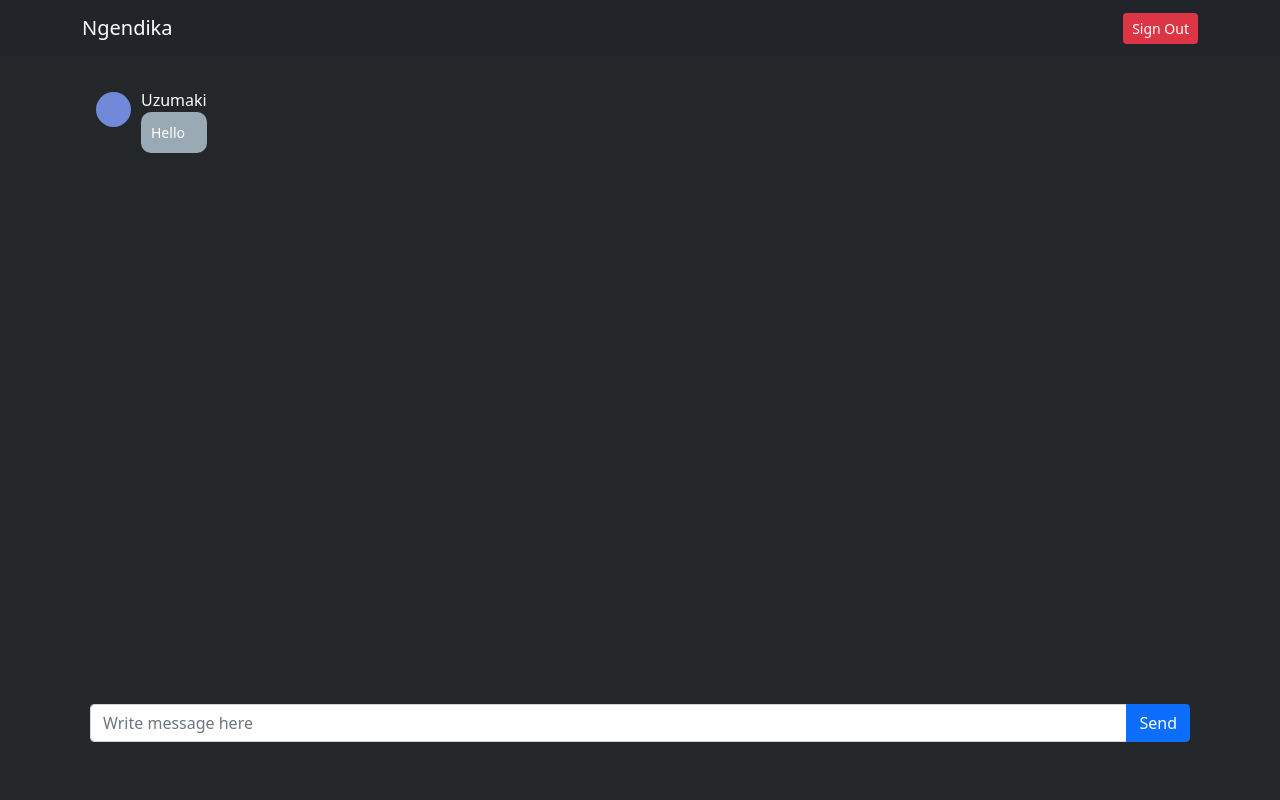
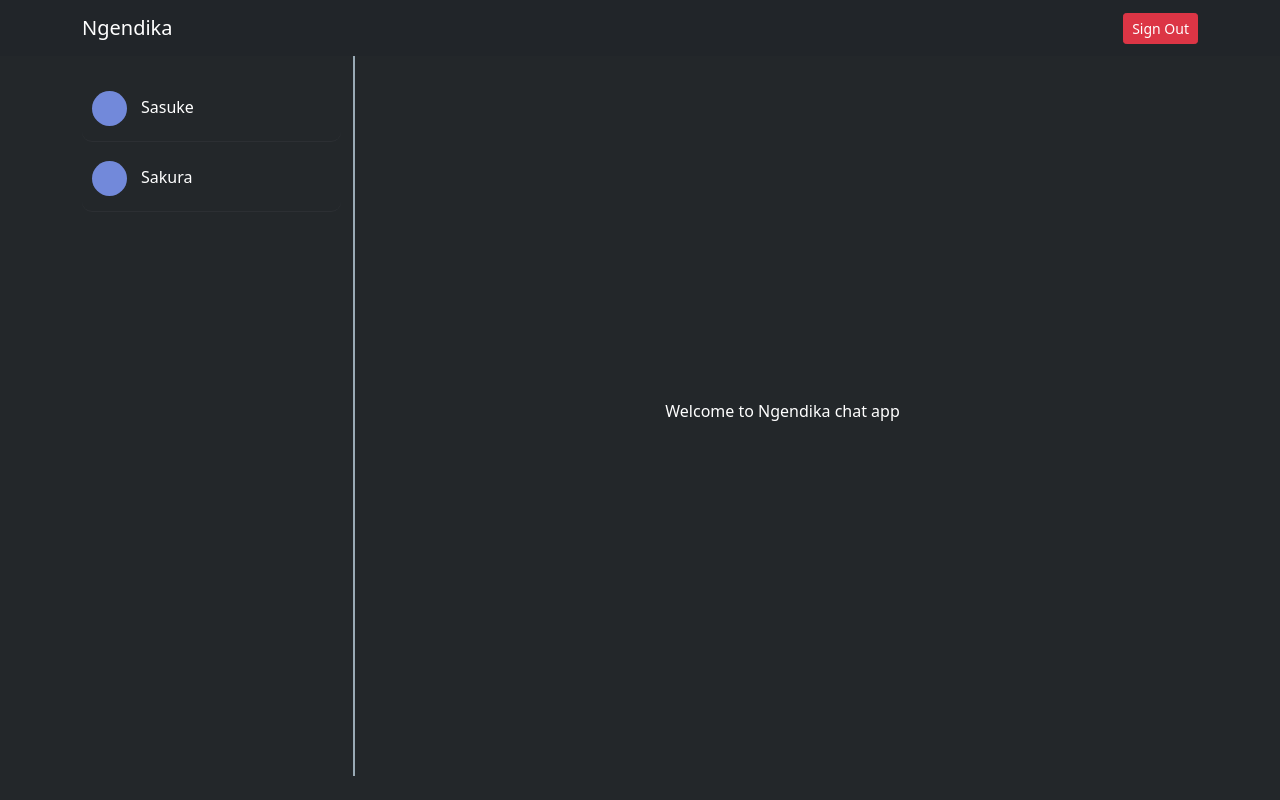
Before and after one commit to RizqiSyahrendra/ngendika, a React (Create React App) app: page / in a window 1280 px wide. Both pictures are taken after a click on the button "Sign In". Built offline with nearby package versions, Linux system fonts and the light colour scheme; no server answers.

Commit message:
fix layout multi friend chat

```diff
--- a/src/App.css
+++ b/src/App.css
@@ -47,6 +47,10 @@
   min-height: 100vh;
 }
 
+.welcome-chat-screen {
+  min-height: 90vh;
+}
+
 .chat-screen {
   min-height: 80vh;
   max-height: 80vh;
@@ -71,3 +75,21 @@
   padding: 10px;
   font-size: 14px;
 }
+
+.chat-list-box {
+  border-right: 2px solid var(--fontsecondary);
+  max-height: 90vh;
+  overflow-y: auto;
+}
+
+.chat-list-item {
+  border-radius: 10px;
+  border-bottom: 1px solid var(--bgmainlighter);
+  padding-top: 15px;
+  padding-bottom: 15px;
+  cursor: pointer;
+}
+
+.chat-list-item.active {
+  background: var(--bgmainlighter);
+}
--- a/src/components/Chatinput.js
+++ b/src/components/Chatinput.js
@@ -1,11 +1,13 @@
-import React, { useState } from 'react'
+import React, { useState, useContext } from 'react'
 import { Button, Col, FormControl, InputGroup, Row } from 'react-bootstrap'
+import { StoreContext } from '../store'
 
-const Chatinput = ({onInput}) => {
-    const [message, setMessage] = useState('')
+const Chatinput = ({socket}) => {
+    const { dispatchActiveChat } = useContext(StoreContext);
+    const [message, setMessage] = useState('');
 
     const submitMessage = () => {
-        onInput(message);
+        dispatchActiveChat({type: 'ADD_CHAT', payload: message});
         setMessage('');
     }
 
--- a/src/components/Chatitem.js
+++ b/src/components/Chatitem.js
@@ -4,7 +4,7 @@ import { StoreContext } from '../store'
 const Chatitem = ({data}) => {
     const { stateUser } = useContext(StoreContext);
 
-    if (data.email === stateUser.email) {
+    if (data.user_email === stateUser.email) {
         return (
             <div className="d-flex justify-content-end">
                 <span className="chat-item-text">
@@ -19,7 +19,7 @@ const Chatitem = ({data}) => {
             <span className="chat-item-pict mt-1">
             </span>
             <div className="d-flex flex-column">
-                <span>{data.name}</span>
+                <span>{data.user_name}</span>
                 <span className="chat-item-text">
                     {data.text}
                 </span>
--- a/src/components/Chatscreen.js
+++ b/src/components/Chatscreen.js
@@ -1,13 +1,25 @@
-import React from 'react'
+import React, { useEffect, useContext } from 'react'
 import { Col, Row } from 'react-bootstrap'
 import Chatitem from './Chatitem'
+import { StoreContext } from '../store'
 
-const Chatscreen = ({data}) => {
+const Chatscreen = ({socket}) => {
+    const { stateActiveChat } = useContext(StoreContext);
+
+    // useEffect(() => {
+    //     socket.on('chat-masuk', (msg) => {
+    //         const msgObj = JSON.parse(msg);
+    //         if (msgObj.email !== stateUser.email) {
+    //             setChatList([...chatList, msgObj]);
+    //         }
+    //     });
+
+    // }, [chatList]);
 
     return (
         <div className="py-4 chat-screen">
         {
-            data.map((item, idxChat) => (
+            stateActiveChat.chatList.map((item, idxChat) => (
                 <Row key={idxChat}>
                     <Col sm={12} md={12} lg={12} className="px-3 py-1 my-1">
                         <Chatitem data={item} />
--- /dev/null
+++ b/src/components/FriendListItem.js
@@ -0,0 +1,17 @@
+import React from 'react'
+
+
+const FriendListItem = ({data, isActive, onClick}) => {
+
+    return (
+        <div className={`d-flex chat-list-item ${isActive ? 'active' : ''}`} onClick={onClick}>
+            <span className="chat-item-pict mt-1">
+            </span>
+            <div className="d-flex ps-1 align-items-center">
+                <span>{data.name}</span>
+            </div>
+        </div>
+    )
+}
+
+export default FriendListItem
--- /dev/null
+++ b/src/components/FriendListScreen.js
@@ -0,0 +1,36 @@
+import React, { useState, useContext, useEffect } from 'react'
+import FriendListItem from './FriendListItem'
+import { StoreContext } from '../store'
+
+const FriendListScreen = () => {
+    const { stateActiveChat, dispatchActiveChat } = useContext(StoreContext);
+    const [friendList, setFriendList] = useState([
+        {
+            id: 1,
+            email: 'sasuke@mail.com',
+            name: 'Sasuke'
+        },
+        {
+            id: 2,
+            email: 'sakura@mail.com',
+            name: 'Sakura'
+        }
+    ]);
+
+    return (
+        <div>
+            {
+                friendList.map((friend, idxFriend) => (
+                    <FriendListItem
+                        key={idxFriend}
+                        data={friend}
+                        isActive={stateActiveChat.user.id === friend.id}
+                        onClick={() => dispatchActiveChat({type: 'SET_ACTIVE', payload: friend})}
+                    />
+                ))
+            }
+        </div>
+    )
+}
+
+export default FriendListScreen
--- /dev/null
+++ b/src/components/WelcomeChatScreen.js
@@ -0,0 +1,11 @@
+import React from 'react'
+
+const WelcomeChatScreen = () => {
+    return (
+        <div className="welcome-chat-screen d-flex justify-content-center align-items-center">
+            <h6>Welcome to Ngendika chat app</h6>
+        </div>
+    )
+}
+
+export default WelcomeChatScreen
--- a/src/pages/Main.js
+++ b/src/pages/Main.js
@@ -1,16 +1,17 @@
 import 'bootstrap/dist/css/bootstrap.min.css';
 import '../App.css';
 
-import React, { useState, useContext, useEffect } from 'react'
-import { Container } from 'react-bootstrap';
+import React, { useContext } from 'react'
+import { Col, Container, Row } from 'react-bootstrap';
 import Header from '../components/Header';
 import Chatscreen from '../components/Chatscreen';
 import Chatinput from '../components/Chatinput';
+import FriendListScreen from '../components/FriendListScreen';
+import { io } from 'socket.io-client';
 import { StoreContext } from '../store';
-import { io } from 'socket.io-client';
+import WelcomeChatScreen from '../components/WelcomeChatScreen';
 
 const socket = io("ws://localhost:5000", {transports: ["websocket", "polling"]});
-
 socket.on("connect_error", () => {
     // revert to classic upgrade
     // console.error('failed to connect ws server');
@@ -18,44 +19,29 @@ socket.on("connect_error", () => {
 });
 
 const Main = () => {
-    const { stateUser } = useContext(StoreContext);
-    const [chatList, setChatList] = useState([
-        {
-            id: 1,
-            me: true,
-            name: 'Uzumaki',
-            text: 'Hello'
-        }
-    ]);
-
-    useEffect(() => {
-        socket.on('chat-masuk', (msg) => {
-            const msgObj = JSON.parse(msg);
-            if (msgObj.email !== stateUser.email) {
-                setChatList([...chatList, msgObj]);
-            }
-        });
-
-    }, [chatList]);
-
-    const onInputChat = (textinput) => {
-        const chat = {
-            id: null,
-            email: stateUser.email,
-            name: stateUser.name,
-            text: textinput
-        }
-
-        setChatList([...chatList, chat]);
-        socket.emit('chat', JSON.stringify(chat));
-    }
+    const { stateActiveChat } = useContext(StoreContext);
 
     return (
         <div className="main">
             <Header />
             <Container>
-                <Chatscreen data={chatList} />
-                <Chatinput onInput={onInputChat} />
+                <Row>
+                    <Col lg={3} className="py-3 chat-list-box">
+                        <FriendListScreen />
+                    </Col>
+                    <Col lg={9}>
+                        {
+                            stateActiveChat.user.id === 0 ? (
+                                <WelcomeChatScreen />
+                            ) : (
+                                <>
+                                    <Chatscreen socket={socket} />
+                                    <Chatinput socket={socket} />
+                                </>
+                            )
+                        }
+                    </Col>
+                </Row>
             </Container>
         </div>
     )
--- /dev/null
+++ b/src/reducers/activeChatReducer.js
@@ -0,0 +1,41 @@
+const activeChatInitialState = {
+    user: {
+        id: 0,
+        email: '',
+        name: ''
+    },
+    chatList: []
+};
+
+const activeChatReducer = (state, action) => {
+    const {payload} = action;
+
+    switch (action.type) {
+        case 'SET_ACTIVE':
+            const chatList = [
+                {
+                    id: null,
+                    user_id: payload.id,
+                    user_email: payload.email,
+                    user_name: payload.email,
+                    text: 'Hello'
+                }
+            ];
+            const newState = {
+                user: {...payload},
+                chatList: chatList
+            };
+            return newState;
+
+        case 'ADD_CHAT':
+            const cl = [...state.chatList];
+            state.chatList = [...cl, {id: null, user_id: payload.user.id, user_email: payload.user.email, text: payload.message}];
+            return state;
+
+        default:
+            return state;
+    }
+}
+
+
+export {activeChatReducer, activeChatInitialState}
--- a/src/store.js
+++ b/src/store.js
@@ -1,14 +1,17 @@
 import {createContext, useReducer} from 'react'
 import {authInitialState, authReducer} from './reducers/authReducer'
+import {activeChatInitialState, activeChatReducer} from './reducers/activeChatReducer'
 
 const StoreContext = createContext({})
 
 const StoreContextProvider = ({children}) => {
     const [stateUser, dispatchUser] = useReducer(authReducer, authInitialState)
+    const [stateActiveChat, dispatchActiveChat] = useReducer(activeChatReducer, activeChatInitialState)
 
     return (
         <StoreContext.Provider value={{
-            stateUser, dispatchUser
+            stateUser, dispatchUser,
+            stateActiveChat, dispatchActiveChat
         }}>
             {children}
         </StoreContext.Provider>
```
